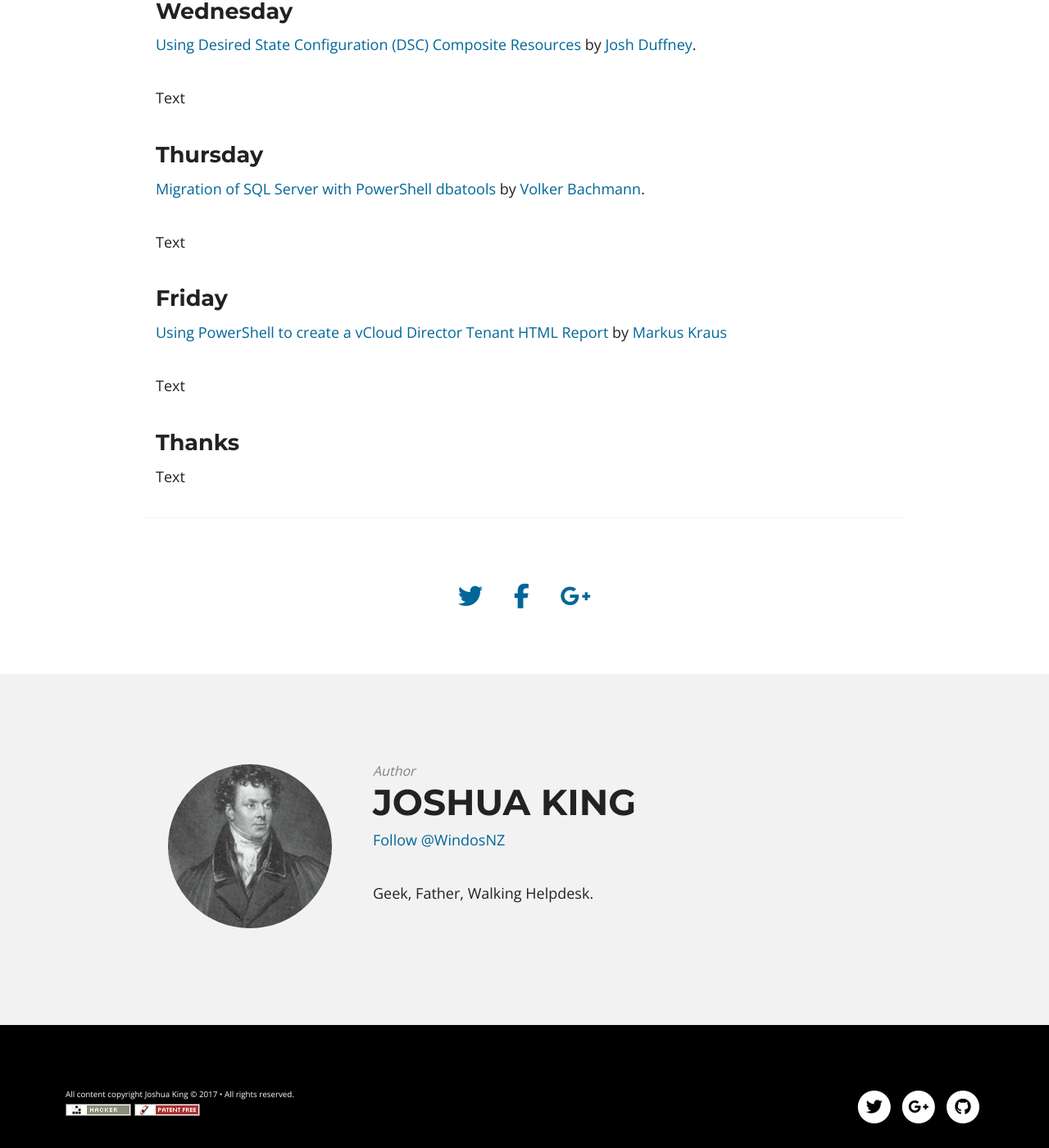
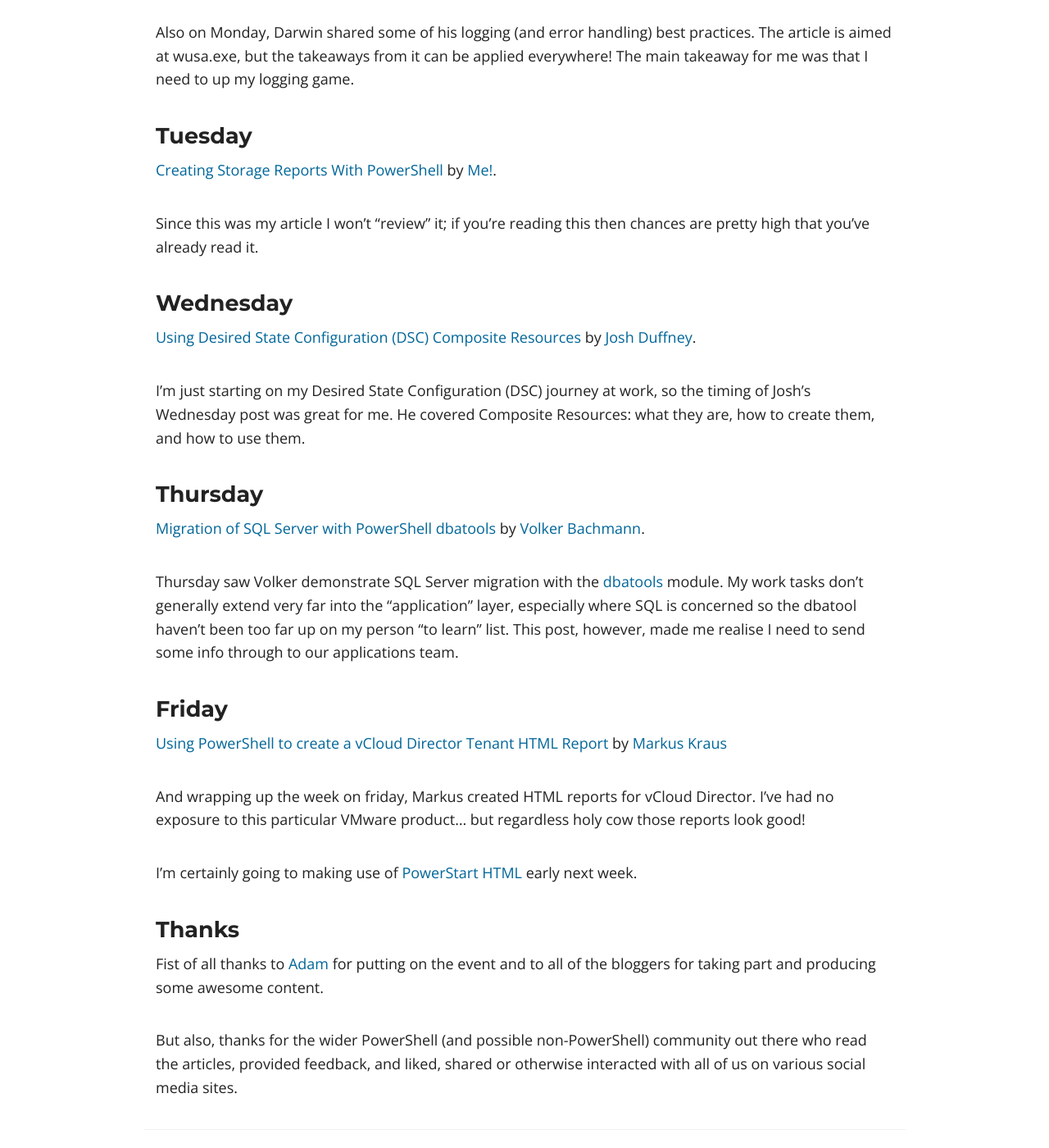
Before and after one commit to Windos/windos.github.io, a Jekyll site: the page built from _posts/2017-10-22-psblogweek-recap.md, in a window 1280 px wide and 1400 px high, scrolled down 1137 px. Shown: the whole window at 82% size. Built offline with Jekyll 4.4.1, drawn with Linux system fonts in a browser that asks for light colours; nearby versions of some CDN libraries; some web fonts are replaced; our own code applies the rules of GitHub Pages for plain Markdown files; comment, search, counter and statistics services are not loaded; some of the changed text lies outside the part shown.

Commit message:
Post done?

```diff
--- a/_posts/2017-10-22-psblogweek-recap.md
+++ b/_posts/2017-10-22-psblogweek-recap.md
@@ -1,53 +1,94 @@
 ---
+layout: post
+title: "#PSBlogWeek 2017 Recap"
+excerpt: "It was a great event, with five days worth of awesome PowerShell content coming out!"
+modified: 2017-10-22
+date: 2017-10-22
+tags: [psblogweek, powershell, meta]
+comments: true
+image:
+ thumb: /psblogweek-recap/thumb.jpg
+ credit: MedillNSZ (https://www.flickr.com/photos/nationalsecurityzone/)
+ creditlink: https://www.flickr.com/photos/nationalsecurityzone/8552562622
+
 title: "#PSBlogWeek 2017 Recap"
 date: 2017-10-22
 ---
 
-Text
+Yesterday was the end of the latest [#PSBlogWeek](http://psblogweek.com/). It was
+a great event, with five days worth of awesome PowerShell content coming out!
+
+This is my recap of the week, with links to all of the articles (and bloggers) and
+my main takeaways.
 
 ### Monday
 
 [Automating Chocolatey package internalizing with PowerShell][Post 1] by
 [Dan Franciscus](https://twitter.com/dan_franciscus).
 
-Text
+First up on Monday, Dan discussed tooling for automating the process of getting
+[Chocolatey](https://chocolatey.org/) packages loaded into your company's private
+repository. This included identifying outdated packages and testing that they
+successfully install.
+
+This post reminded me that I really need to give [Chocolatey for Business](https://chocolatey.org/pricing)
+a proper look.
 
 [Logging and Error Handling Best Practices for Automating Windows Update Installs
 (MSU) with wusa.exe (And For Logging Any Called Process)][Post 2] by
 [Darwin Sanoy](https://twitter.com/DarwinTheorizes).
 
-Text
+Also on Monday, Darwin shared some of his logging (and error handling) best practices.
+The article is aimed at wusa.exe, but the takeaways from it can be applied everywhere!
+The main takeaway for me was that I need to up my logging game.
 
 ### Tuesday
 
 [Creating Storage Reports With PowerShell][Post 3] by [Me!](https://twitter.com/WindosNZ).
 
-Text
+Since this was my article I won't "review" it; if you're reading this then chances are
+pretty high that you've already read it.
 
 ### Wednesday
 
 [Using Desired State Configuration (DSC) Composite Resources][Post 4] by
 [Josh Duffney](https://twitter.com/joshduffney).
 
-Text
+I'm just starting on my Desired State Configuration (DSC) journey at work, so the timing
+of Josh's Wednesday post was great for me. He covered Composite Resources: what they are,
+how to create them, and how to use them.
 
 ### Thursday
 
 [Migration of SQL Server with PowerShell dbatools][Post 5] by
 [Volker Bachmann](https://twitter.com/VolkerBachmann).
 
-Text
+Thursday saw Volker demonstrate SQL Server migration with the [dbatools](https://dbatools.io/) module.
+My work tasks don't generally extend very far into the "application" layer, especially
+where SQL is concerned so the dbatool haven't been too far up on my person "to learn"
+list. This post, however, made me realise I need to send some info through to our
+applications team.
 
 ### Friday
 
 [Using PowerShell to create a vCloud Director Tenant HTML Report][Post 6] by
 [Markus Kraus](https://twitter.com/vMarkus_K/)
 
-Text
+And wrapping up the week on friday, Markus created HTML reports for vCloud Director. I've
+had no exposure to this particular VMware product... but regardless holy cow those reports
+look good!
+
+I'm certainly going to making use of [PowerStart HTML](https://github.com/tdewin/randomsamples/tree/master/powerstarthtml)
+early next week.
 
 ### Thanks
 
-Text
+Fist of all thanks to [Adam](https://twitter.com/adbertram) for putting on the event and to
+all of the bloggers for taking part and producing some awesome content.
+
+But also, thanks for the wider PowerShell (and possible non-PowerShell) community out there
+who read the articles, provided feedback, and liked, shared or otherwise interacted with all
+of us on various social media sites.
 
 [Post 1]: https://winsysblog.com/2017/10/automating-chocolatey-package-internalizing-with-powershell.html
 [Post 2]: https://cloudywindows.io/post/logging-and-error-handling-best-practices-for-automating-windows-update-installs-msu-with-wusa.exe-and-for-logging-any-called-process/
--- a/images/psblogweek-recap/credit.txt
+++ /dev/null
@@ -1,3 +0,0 @@
-https://www.flickr.com/photos/nate/3459530755
-Nate Steiner
-https://www.flickr.com/photos/nate/
```
